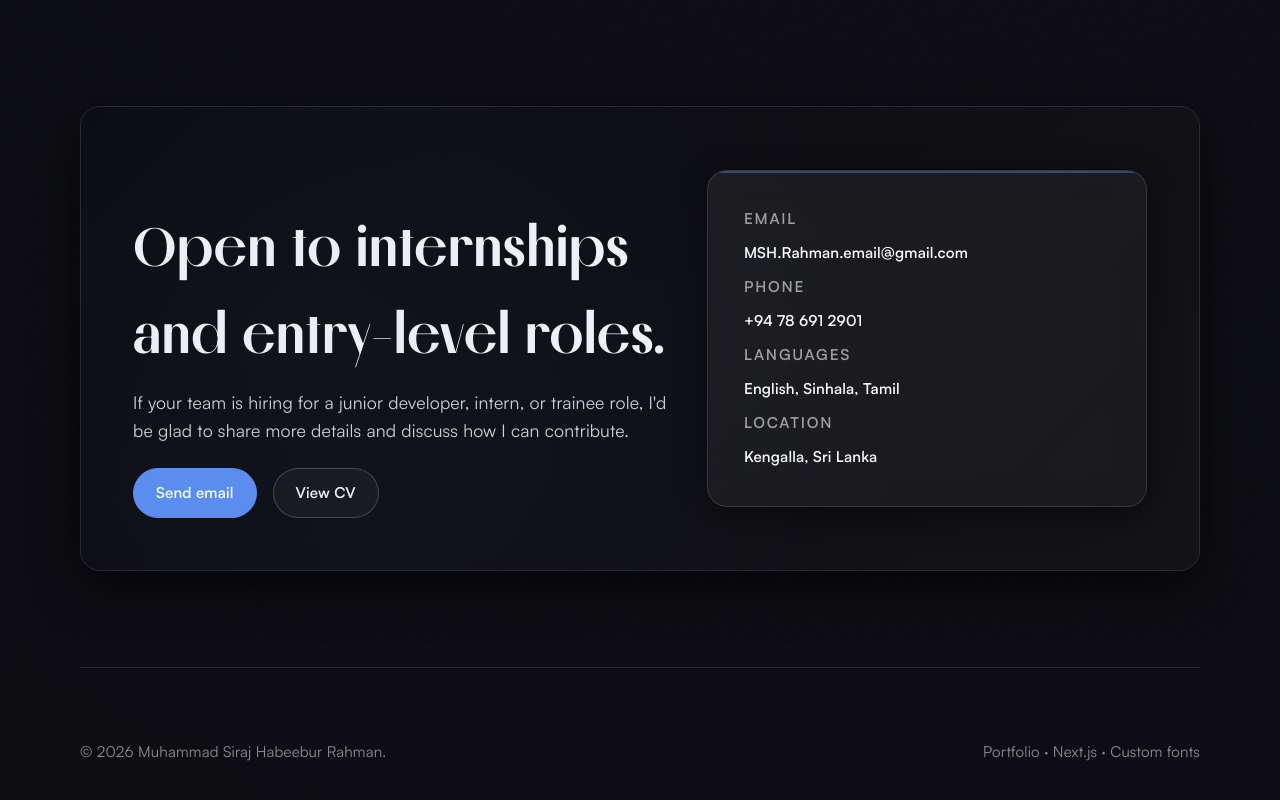
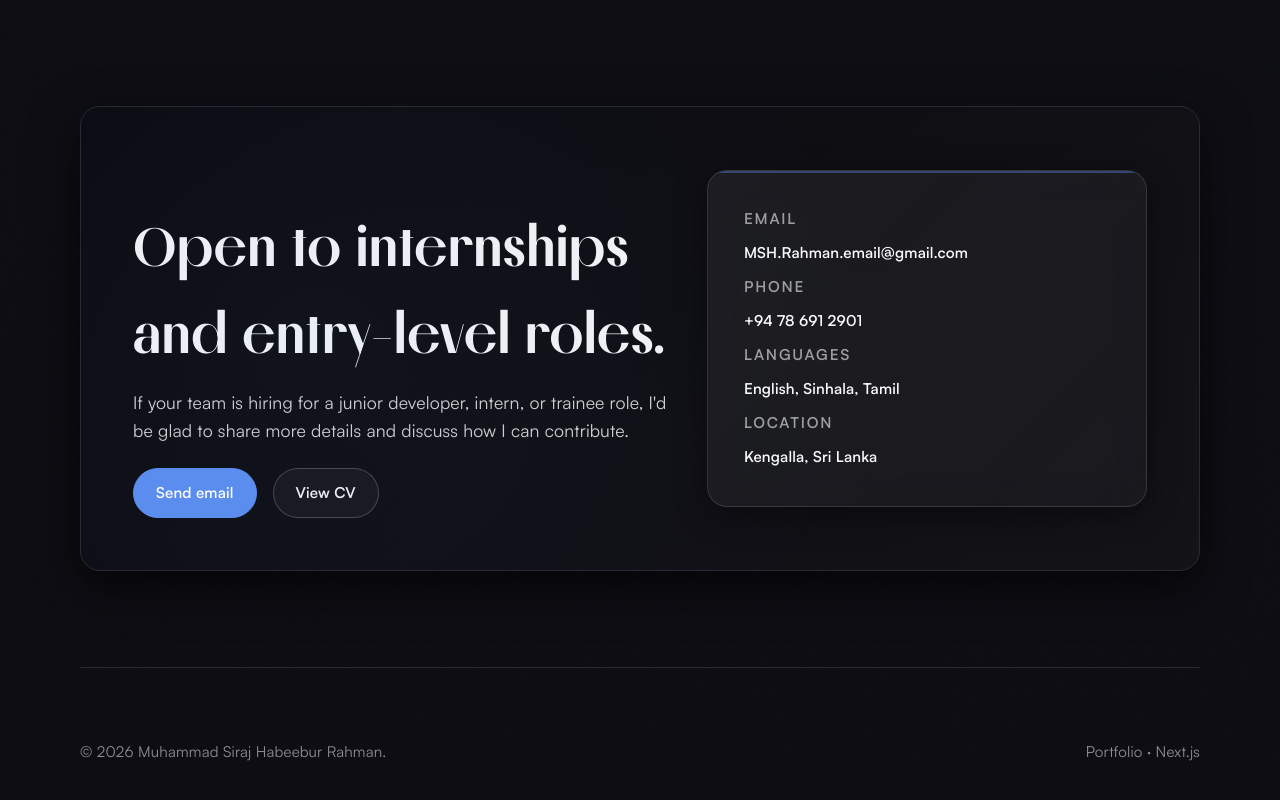
Before and after one commit to haxllo/ciqada.me, a Next.js app: page / in a window 1280 px wide. Shown: the part 3496-4296 px from the top of the page. Built offline with nearby package versions, Linux system fonts and the light colour scheme.

Commit message:
Update footer: Remove 'Custom fonts' reference

```diff
--- a/src/app/page.tsx
+++ b/src/app/page.tsx
@@ -292,7 +292,7 @@ export default function Home() {
 
         <footer className="footer">
           <span>© 2026 Muhammad Siraj Habeebur Rahman.</span>
-          <span>Portfolio · Next.js · Custom fonts</span>
+          <span>Portfolio · Next.js</span>
         </footer>
       </div>
     </div>
```
